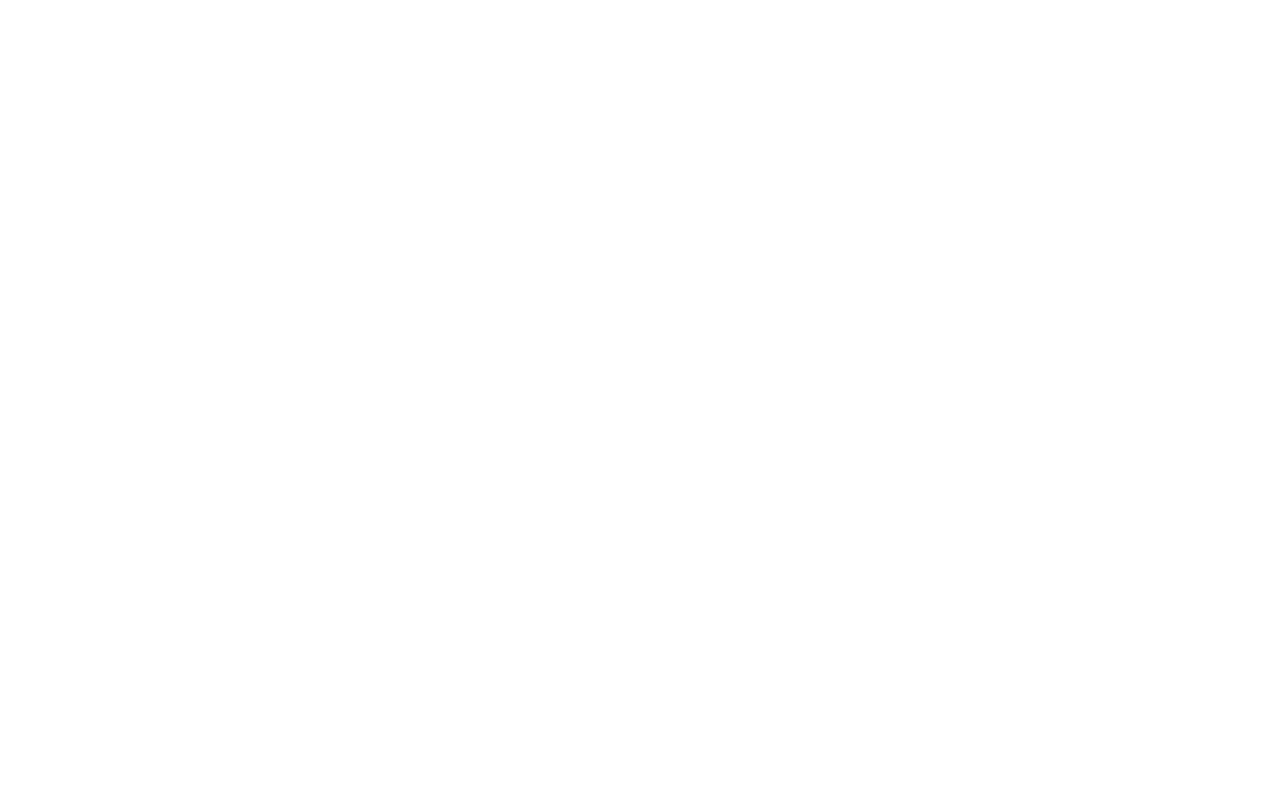
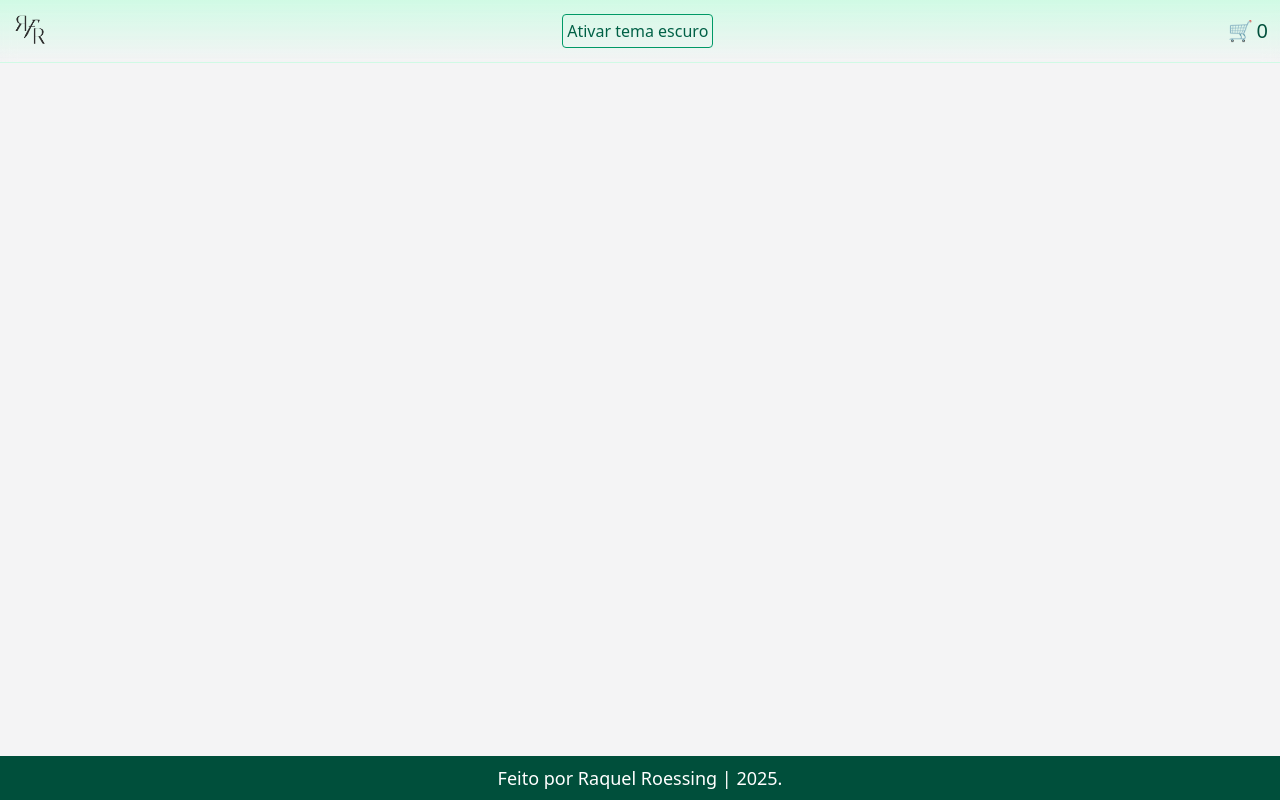
Before and after one commit to frassing/mini-loja-react, a React (Vite) app in the folder 03-tailwind/: page / in a window 1280 px wide. Built offline with nearby package versions, Linux system fonts and the light colour scheme.

Commit message:
feat: 03-tailwind create NavBar, Button, Footer components

```diff
--- a/03-tailwind/src/App.jsx
+++ b/03-tailwind/src/App.jsx
@@ -1,9 +1,13 @@
+import Footer from "./components/Footer"
+import NavBar from "./components/NavBar"
 
 function App() {
 
   return (
-    <>
-    </>
+    <div className="bg-zinc-100 flex flex-col justify-between min-h-screen">
+      <NavBar/>
+      <Footer/>
+    </div>
   )
 }
 
--- /dev/null
+++ b/03-tailwind/src/components/Button.jsx
@@ -0,0 +1,12 @@
+const Button = ({variant, children}) => {
+	let btnVariantStyles = ''
+	if (variant == 'solid') {
+		btnVariantStyles = 'border border-emerald-900 bg-emerald-900 text-white'
+	} else if (variant == 'outline') {
+		btnVariantStyles = 'border border-emerald-900'
+	}
+
+	return <button type="button" className={`p-1.5 min-w-20 my-1 mx-0.5 rounded-sm cursor-pointer transition-opacity text-emerald-950 hover:opacity-80 ${btnVariantStyles}`}>{children}</button>
+}
+
+export default Button
--- /dev/null
+++ b/03-tailwind/src/components/Footer.jsx
@@ -0,0 +1,7 @@
+const Footer = () => {
+	return <footer className="py-2 px-3 mt-2 text-center text-lg bg-emerald-900 text-white">
+		<p>Feito por Raquel Roessing | 2025.</p>
+	</footer>
+}
+
+export default Footer
--- /dev/null
+++ b/03-tailwind/src/components/NavBar.jsx
@@ -0,0 +1,17 @@
+import LogoBlack from '../assets/logo-black.png'
+
+const NavBar = () => {
+	return <header className="sticky top-0 flex items-center justify-between py-1.5 px-3 backdrop-blur-sm bg-linear-to-t from-transparent to-emerald-100 border-b border-b-emerald-100">
+		<img src={LogoBlack} alt="Logo RFR" className='max-w-9'/>
+
+		<button type="button" className="cursor-pointer rounded-sm p-1 border border-emerald-600 text-base  text-emerald-800 hover:border-emerald-700 hover:text-emerald-900 transition-colors">Ativar tema escuro</button>
+
+		<div className="flex gap-1 items-center text-xl text-emerald-900">
+			<span>🛒</span>
+			<span>0</span>
+		</div>
+
+	</header>
+}
+
+export default NavBar
```
Also changed, not shown: 03-tailwind/src/assets/logo-black.png (added), 03-tailwind/src/assets/logo-white.png (added).
